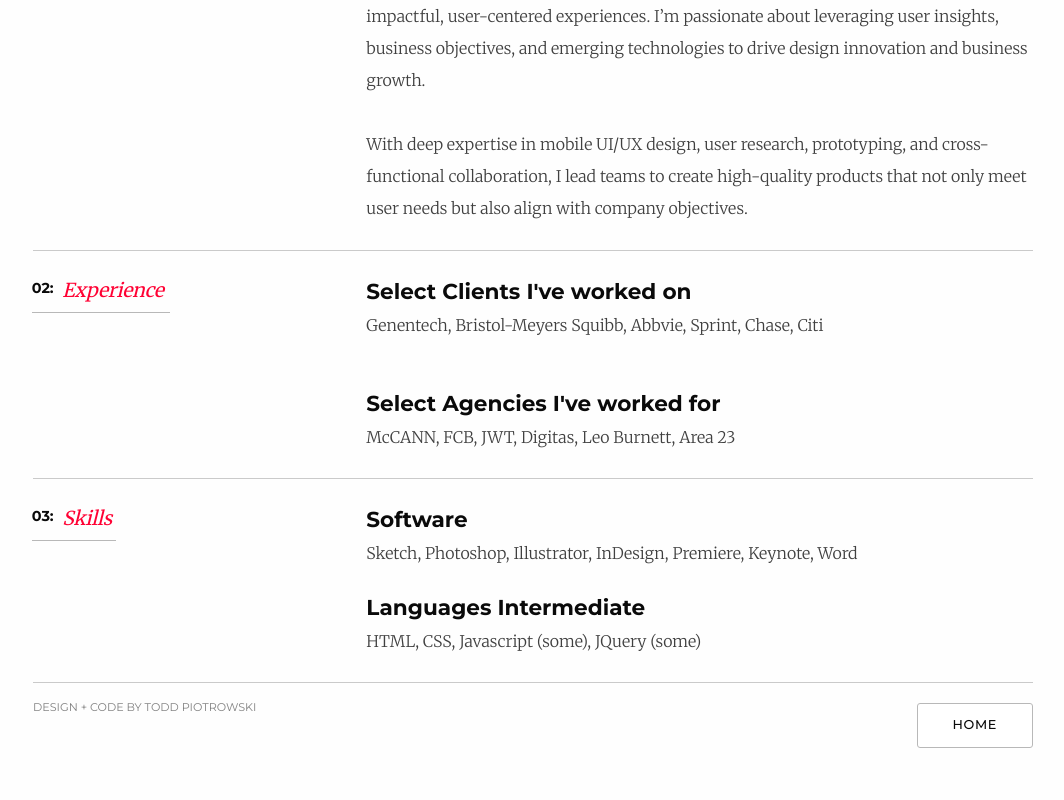
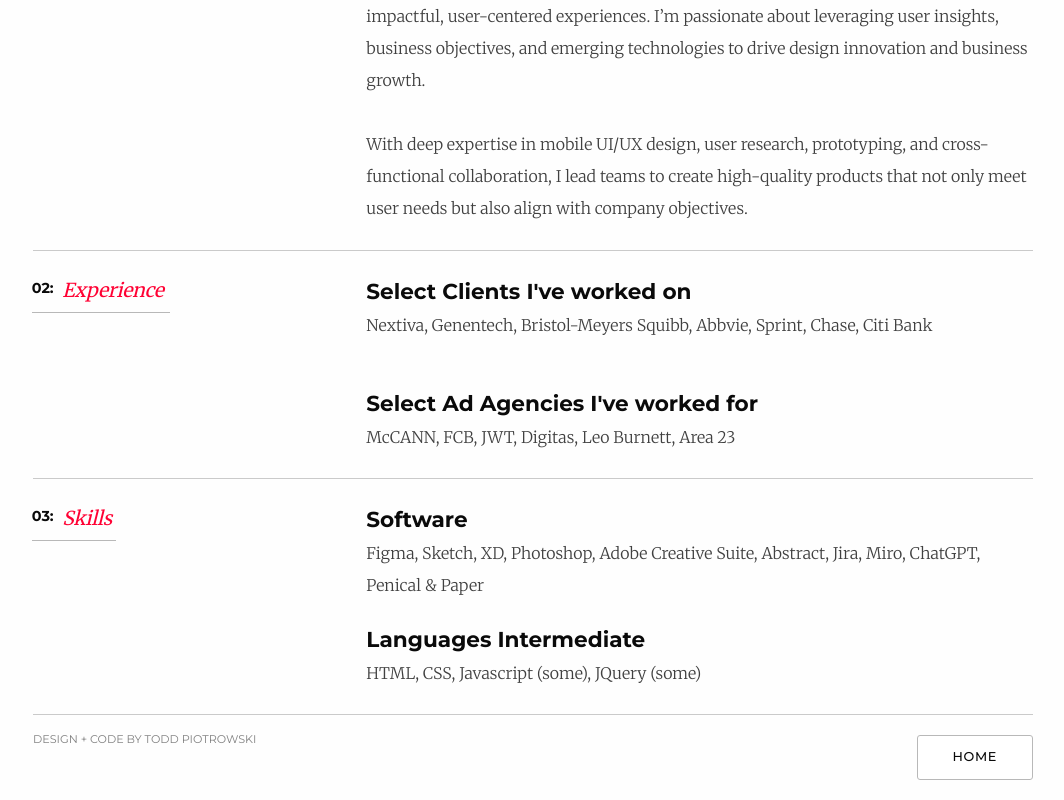
Before and after one commit to Toddpio/toddpio.github.io, a plain HTML site: page about.html in a window 1280 px wide. Shown: the part 632-1432 px from the top of the page, without its empty margins (107-1171 px from the left). Drawn offline with Linux system fonts and the light colour scheme.

Commit message:
Update about.html

```diff
--- a/about.html
+++ b/about.html
@@ -128,7 +128,7 @@
     </div>
 
     <div class="row column small-12 medium-8 large-8">
-			<h2 class="body2"><span class="sub3">Select Clients I've worked on</span><br>Genentech, Bristol-Meyers Squibb, Abbvie, Sprint, Chase, Citi</h2>
+			<h2 class="body2"><span class="sub3">Select Clients I've worked on</span><br>Nextiva, Genentech, Bristol-Meyers Squibb, Abbvie, Sprint, Chase, Citi Bank</h2>
 	</div>
 </div>
 
@@ -143,7 +143,7 @@
 	<div class="row column small-12 medium-4 large-4">
     </div>
     <div class="row column small-12 medium-8 large-8">
-			<h2 class="body2"><span class="sub3">Select Agencies I've worked for</span><br>McCANN, FCB, JWT, Digitas, Leo Burnett, Area 23</h2>
+			<h2 class="body2"><span class="sub3">Select Ad Agencies I've worked for</span><br>McCANN, FCB, JWT, Digitas, Leo Burnett, Area 23</h2>
 	</div>
 </div>
 
@@ -167,7 +167,7 @@
 		</div>
     </div>
     <div class="row column small-12 medium-8 large-8">
-			<h2 class="body2"><span class="sub3">Software</span><br>Sketch, Photoshop, Illustrator, InDesign, Premiere, Keynote, Word</h2>
+			<h2 class="body2"><span class="sub3">Software</span><br>Figma, Sketch, XD,  Photoshop, Adobe Creative Suite, Abstract, Jira, Miro, ChatGPT, Penical & Paper</h2>
 	</div>
 	<div class="row column small-12 medium-4 large-4">
     </div>
```
